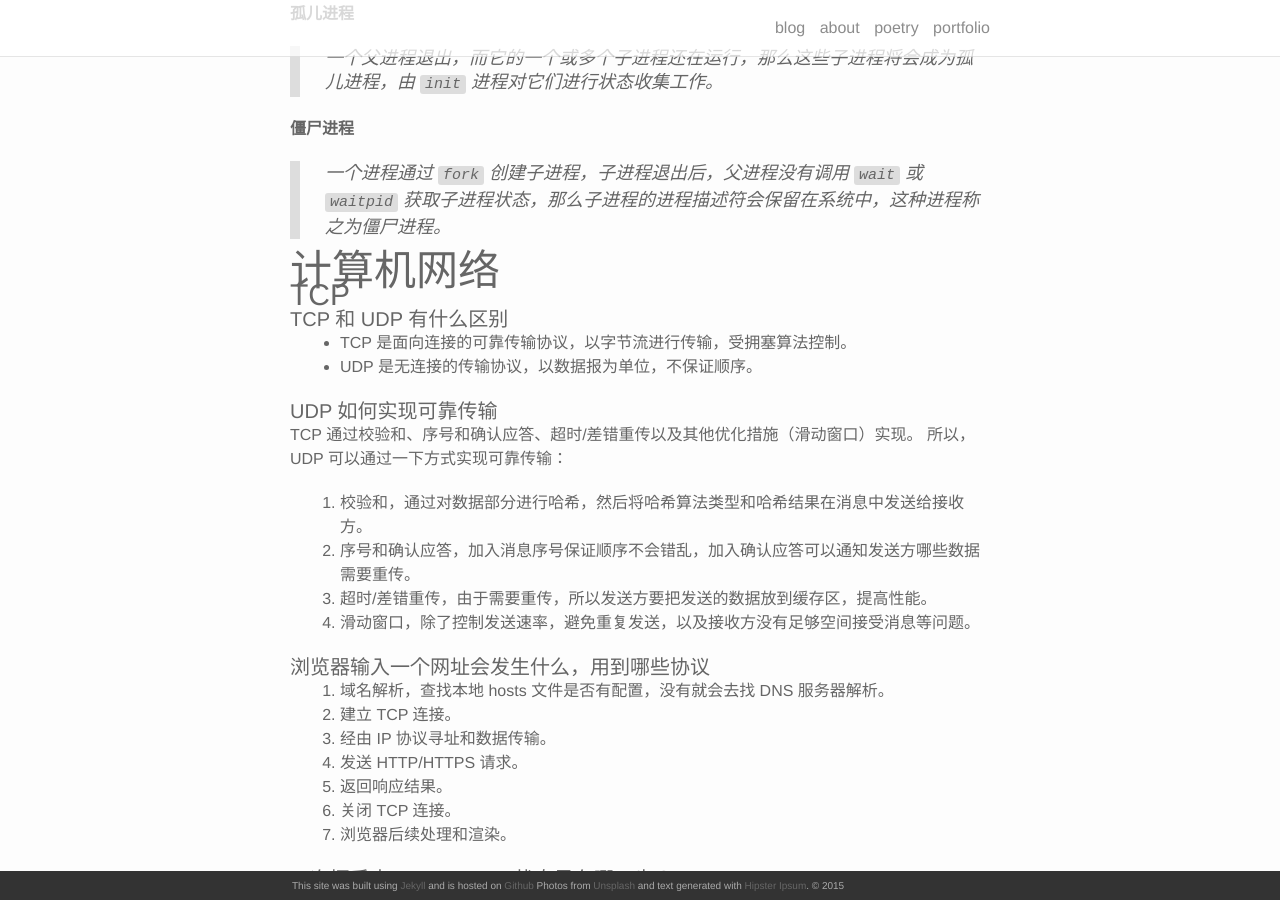
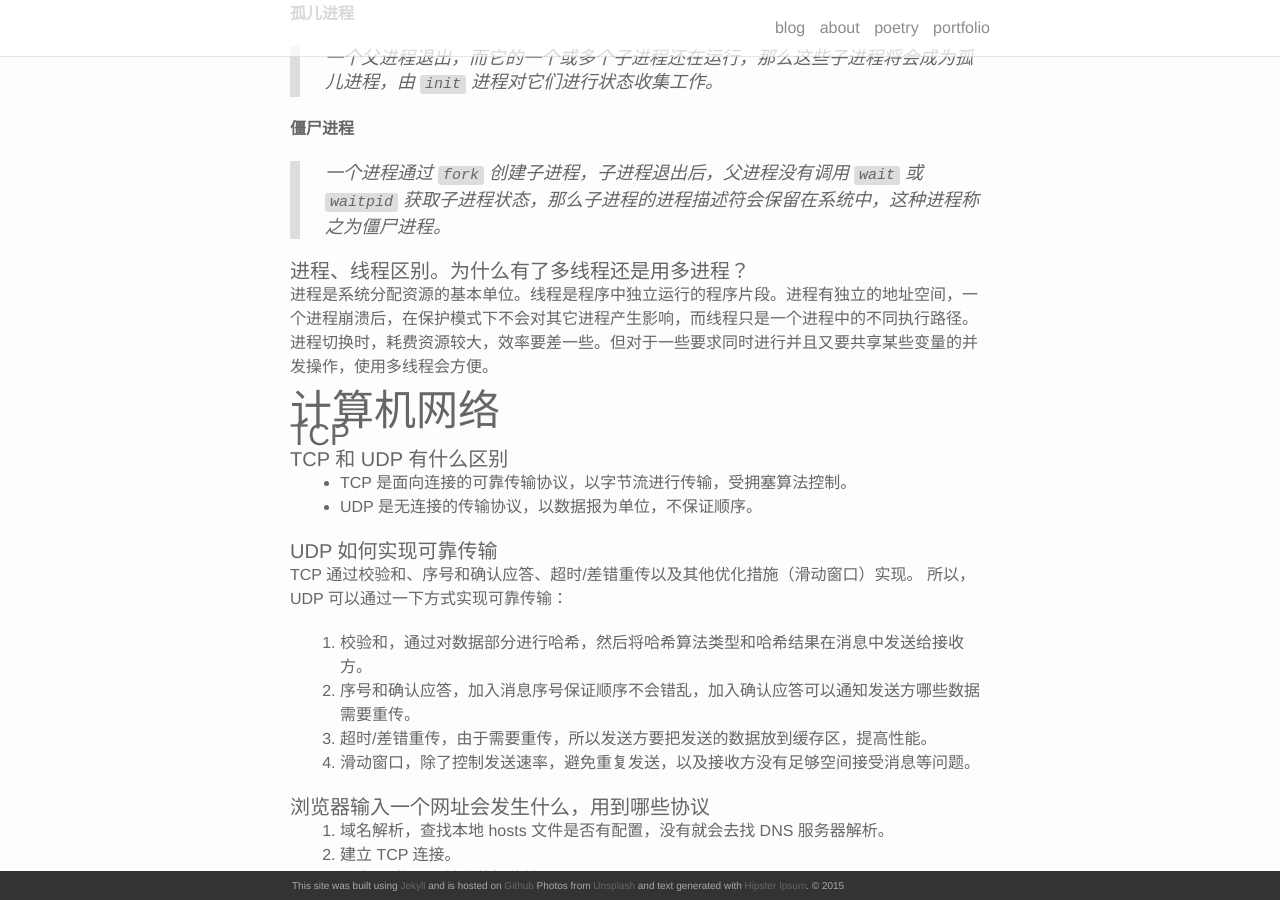
Before and after one commit to akmissxt/blog, a Jekyll site: the page built from _posts/2021-04-05-面试复习.markdown, in a window 1280 px wide and 900 px high, scrolled down 484 px. Built offline with Jekyll 4.4.1, drawn with Linux system fonts in a browser that asks for light colours; nearby versions of some CDN libraries; our own code applies the rules of GitHub Pages for plain Markdown files.

Commit message:
update(面试复习): 线程和进程

```diff
--- a/_posts/2021-04-05-面试复习.markdown
+++ b/_posts/2021-04-05-面试复习.markdown
@@ -20,6 +20,10 @@
 **僵尸进程**
 
 > 一个进程通过 `fork` 创建子进程，子进程退出后，父进程没有调用 `wait` 或 `waitpid` 获取子进程状态，那么子进程的进程描述符会保留在系统中，这种进程称之为僵尸进程。
+
+#### 进程、线程区别。为什么有了多线程还是用多进程？
+进程是系统分配资源的基本单位。线程是程序中独立运行的程序片段。进程有独立的地址空间，一个进程崩溃后，在保护模式下不会对其它进程产生影响，而线程只是一个进程中的不同执行路径。
+进程切换时，耗费资源较大，效率要差一些。但对于一些要求同时进行并且又要共享某些变量的并发操作，使用多线程会方便。
 
 
 ## 计算机网络
```
